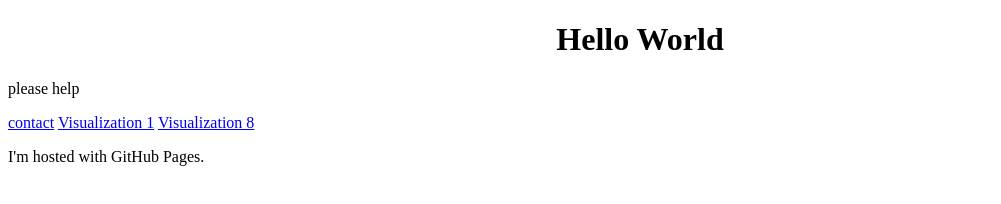
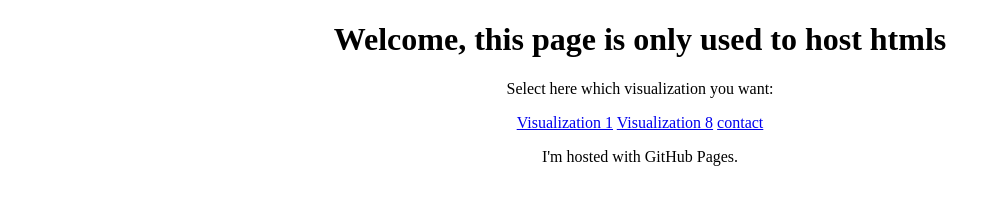
Before and after one commit to Joran14/joran14.github.io, a plain HTML site: page index.html in a window 1280 px wide. Shown: the whole page, without its empty margins (0-1001 px from the left). Drawn offline with Linux system fonts and the light colour scheme.

Commit message:
Updating index

```diff
--- a/index.html
+++ b/index.html
@@ -1,11 +1,15 @@
 <!DOCTYPE html>
 <html>
 <body>
-<h1><center>Hello World</h1>
-<p>please help</p>
+<h1><center>Welcome, this page is only used to host htmls</h1>
+
+<p><center>Select here which visualization you want:</p>
+
+<a href="/viz1.html">Visualization 1</a>
+
+<a href="/viz8.html">Visualization 8</a>
+
 <a href="/contact.html">contact</a>
-<a href="/viz1.html">Visualization 1</a>
-<a href="/viz8.html">Visualization 8</a>
 
 <p>I'm hosted with GitHub Pages.</p>
 </body>
```
Also changed, not shown: contact.html (+2 -0 lines).
